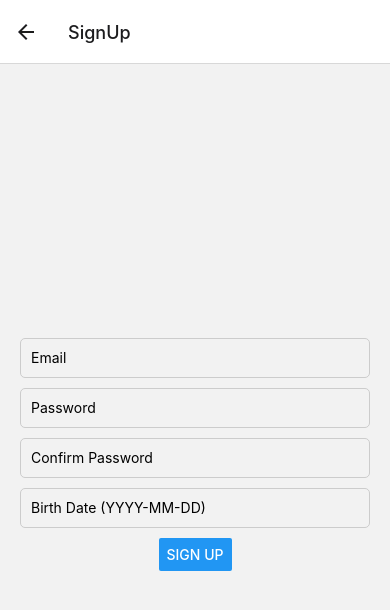
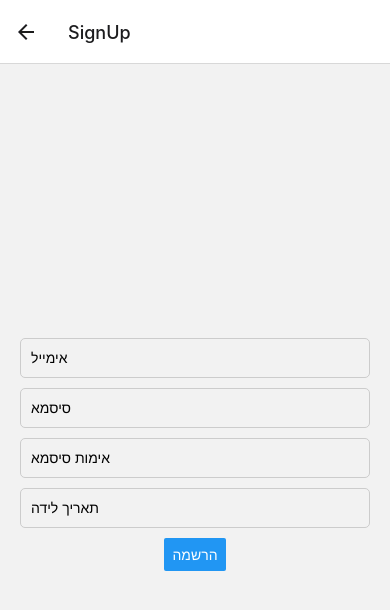
Before and after one commit to rotemhadad/Sisters, a React Native app in the folder sisterss/: screen /SignUp in a window 390 px wide. Shown: the top 610 px of the page. Built offline with nearby package versions, Linux system fonts and the light colour scheme; no server answers.

Commit message:
to hebrew

```diff
--- a/sisterss/components/CommonStyles.js
+++ b/sisterss/components/CommonStyles.js
@@ -37,7 +37,7 @@ export const commonStyles = StyleSheet.create({
         alignItems: 'center',
         justifyContent: 'center',
         height: 40,
-        margin: 15,
+        margin: 8,
         borderRadius: 5,
     },
     buttonText: {
--- a/sisterss/components/SignInScreen.js
+++ b/sisterss/components/SignInScreen.js
@@ -25,25 +25,25 @@ const SignInScreen = ({ navigation }) => {
     const handleSignIn = () => {
         signInWithEmailAndPassword(auth, email, password)
             .then(() => {
-                Alert.alert('Sign In Successful');
+                Alert.alert('התחברת בהצלחה :)');
                 navigation.navigate('Home');
             })
             .catch((error) => {
-                Alert.alert('Sign In Failed', error.message);
+                Alert.alert('ההתחברות נכשלה מהסיבה הזו:', error.message);
             });
     };
 
     return (
         <View style={styles.container}>
-            <TextInput style={styles.input} placeholder="Email" value={email} onChangeText={setEmail} />
+            <TextInput style={styles.input} placeholder="אימייל" value={email} onChangeText={setEmail} />
             <TextInput
                 style={styles.input}
-                placeholder="Password"
+                placeholder="סיסמא"
                 secureTextEntry
                 value={password}
                 onChangeText={setPassword}
             />
-            <Button title="Sign In" onPress={handleSignIn} />
+            <Button title="התחברות" onPress={handleSignIn} />
         </View>
     );
 };
--- a/sisterss/components/SignUpScreen.js
+++ b/sisterss/components/SignUpScreen.js
@@ -44,7 +44,7 @@ const SignUpScreen = ({ navigation }) => {
 
     const handleSignUp = async () => {
         if (password !== confirmPassword) {
-            Alert.alert('Password Error', 'Passwords do not match.');
+            Alert.alert('שגיאת סיסמא', 'הסיסמאות אינן תואמות');
             return;
         }
 
@@ -60,10 +60,10 @@ const SignUpScreen = ({ navigation }) => {
                 profilePicture: profilePicture || '',  // Assuming you have some default value or handle null
             });
 
-            Alert.alert('Sign Up Successful');
+            Alert.alert('נרשמת בהצלחה :)');
             navigation.navigate('SignIn');
         } catch (error) {
-            Alert.alert('Sign Up Failed', error.message);
+            Alert.alert('ההרשמה נכשלה מהסיבה הזו:', error.message);
         }
     };
 
@@ -71,33 +71,33 @@ const SignUpScreen = ({ navigation }) => {
         <View style={styles.container}>
             <TextInput
                 style={styles.input}
-                placeholder="Email"
+                placeholder="אימייל"
                 value={email}
                 onChangeText={setEmail}
                 keyboardType="email-address"
             />
             <TextInput
                 style={styles.input}
-                placeholder="Password"
+                placeholder="סיסמא"
                 secureTextEntry
                 value={password}
                 onChangeText={setPassword}
             />
             <TextInput
                 style={styles.input}
-                placeholder="Confirm Password"
+                placeholder="אימות סיסמא"
                 secureTextEntry
                 value={confirmPassword}
                 onChangeText={setConfirmPassword}
             />
             <TextInput
                 style={styles.input}
-                placeholder="Birth Date (YYYY-MM-DD)"
+                placeholder="תאריך לידה"
                 value={birthdate}
                 onChangeText={setBirthdate}
                 keyboardType="numeric"
             />
-            <Button title="Sign Up" onPress={handleSignUp} />
+            <Button title="הרשמה" onPress={handleSignUp} />
         </View>
     );
 };
```
